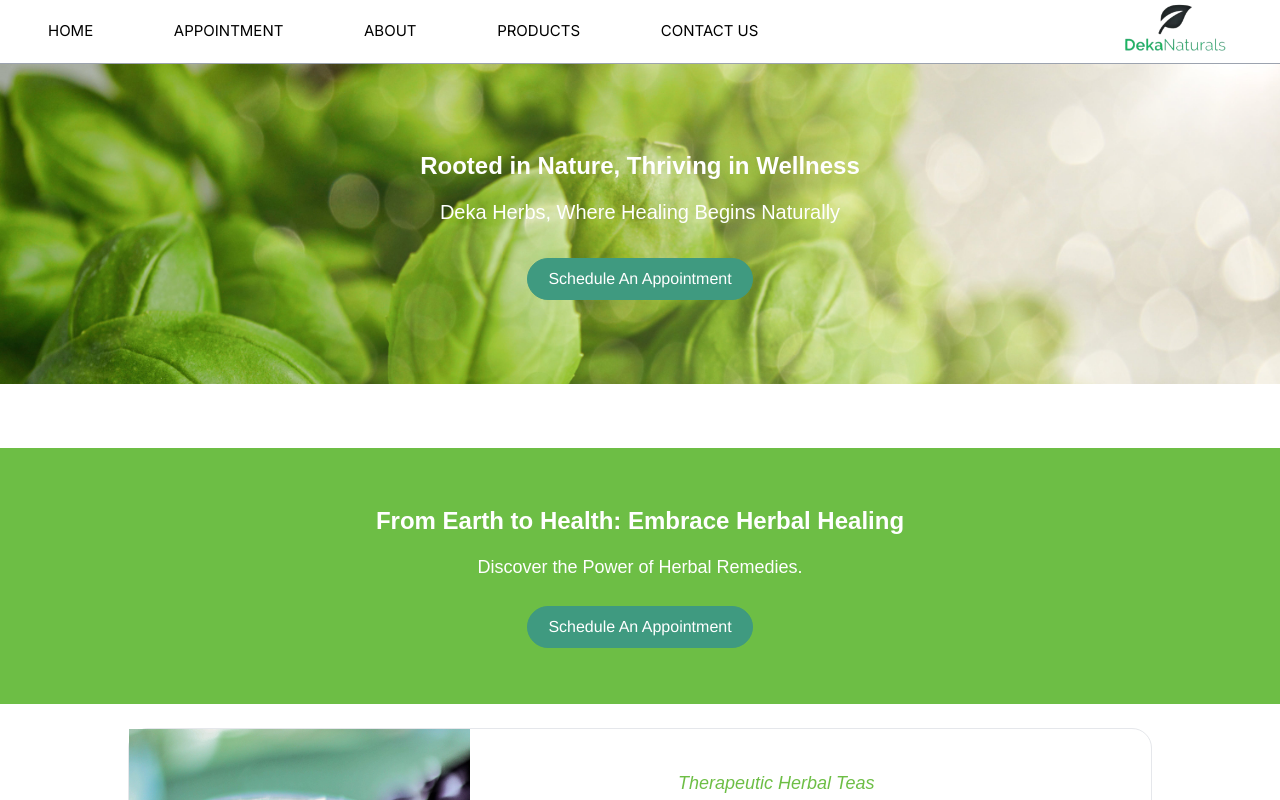
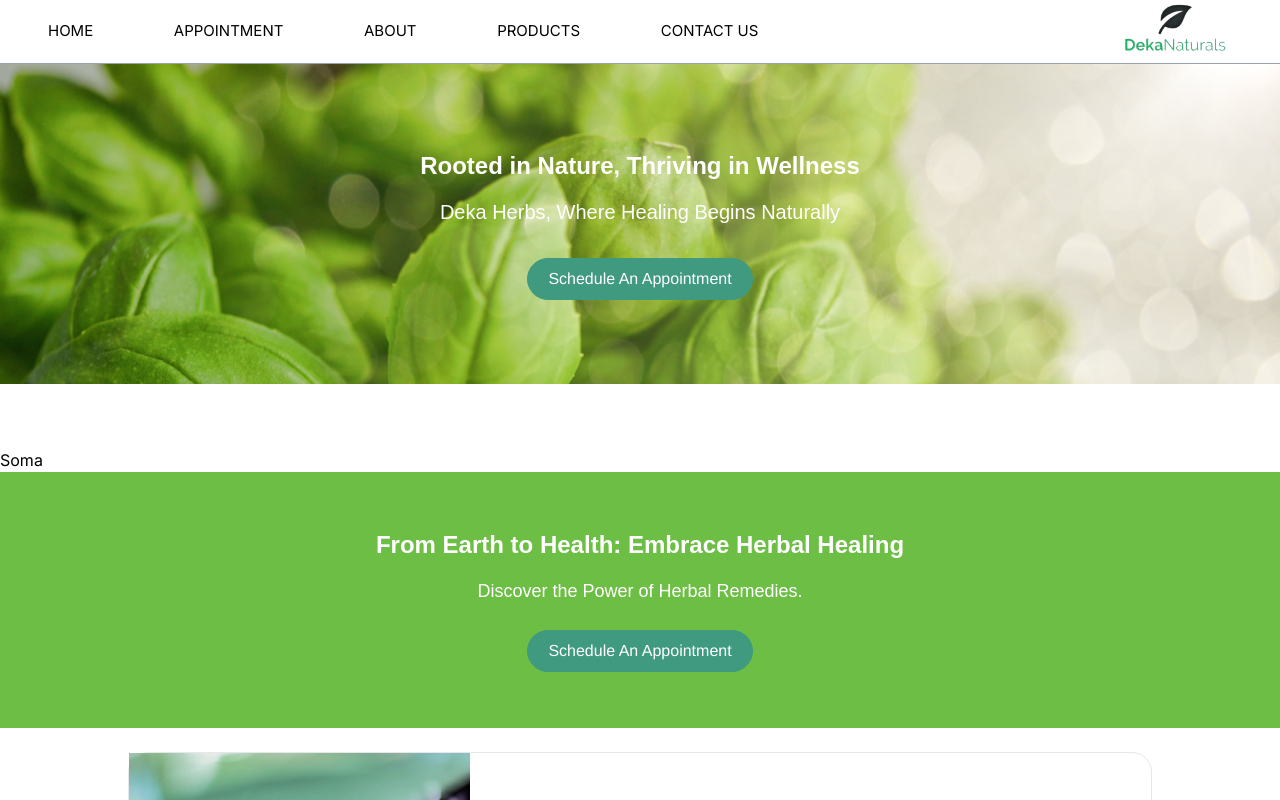
Before and after one commit to somadina6/DekaNaturals-NextJS, a Next.js app: page / in a window 1280 px wide. Shown: the top 800 px of the page. Built offline with nearby package versions, Linux system fonts and the light colour scheme.

Commit message:
Add "Soma" to homepage

```diff
--- a/src/app/page.tsx
+++ b/src/app/page.tsx
@@ -9,6 +9,7 @@
   return (
     <>
       <HomepageBanner />
+      Soma
       <Banner_01>
         <Link href="/appointment">
           <ButtonPrimary>Schedule An Appointment</ButtonPrimary>
```
